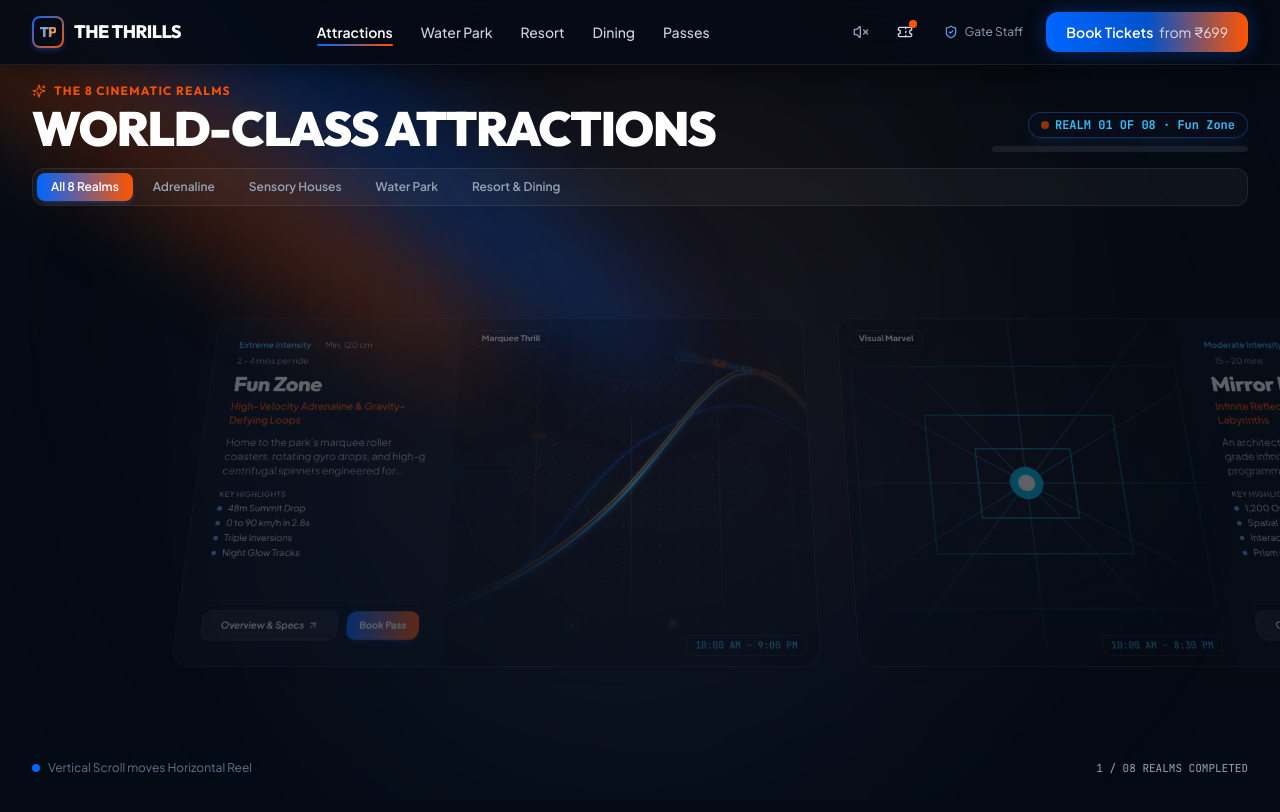
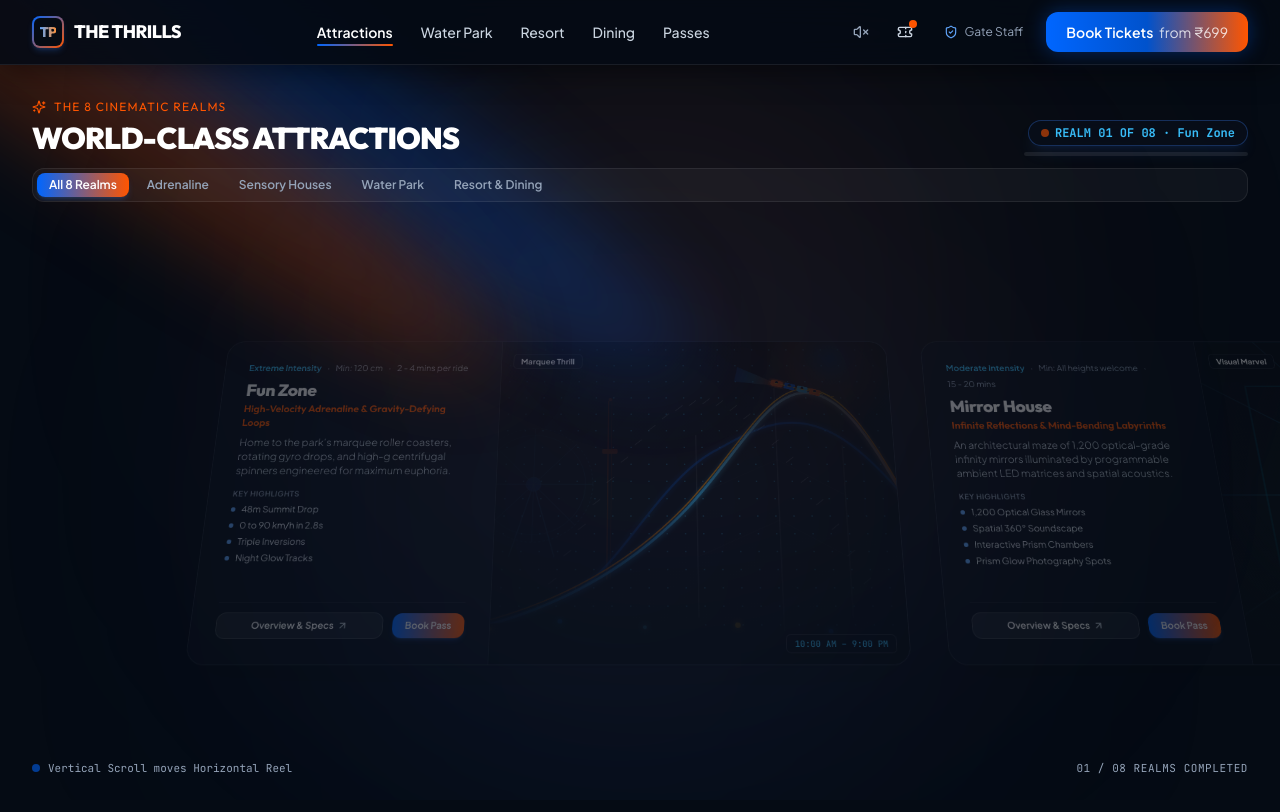
Before and after one commit to khrishChauhan/the-thrills, a Next.js app: page / in a window 1280 px wide. Shown: the top 812 px of the page. Built offline with nearby package versions, Linux system fonts and the light colour scheme.

Commit message:
refactor: optimize viewport height budget, negative space, and card hierarchy in AttractionsShowcase

```diff
--- a/src/components/AttractionsShowcase.tsx
+++ b/src/components/AttractionsShowcase.tsx
@@ -7,7 +7,7 @@ import {
   useTransform,
   useMotionValueEvent,
 } from "framer-motion";
-import { Sparkles, ArrowUpRight, Gauge, Clock, Ruler } from "lucide-react";
+import { Sparkles, ArrowUpRight } from "lucide-react";
 import { ATTRACTIONS, Attraction } from "@/data/attractions";
 import { CardContainer, CardBody, CardItem } from "@/components/ui/3d-card";
 import { Spotlight } from "@/components/ui/spotlight";
@@ -106,8 +106,8 @@ export function AttractionsShowcase({
       id="attractions"
       className="relative h-[550vh] bg-[#050B14]"
     >
-      {/* Pinned Viewport Container */}
-      <div className="sticky top-0 h-screen w-full overflow-hidden flex flex-col justify-between bg-[#050B14]">
+      {/* 100vh Pinned Viewport Container with Generous Top Navbar Clearance */}
+      <div className="sticky top-0 h-screen w-full overflow-hidden flex flex-col justify-between bg-[#050B14] pt-20 lg:pt-24 select-none">
         {/* Aceternity Sweeping Spotlights */}
         <Spotlight
           className="-top-40 left-0 md:left-60 md:-top-20"
@@ -118,36 +118,35 @@ export function AttractionsShowcase({
           fill="#FF5500"
         />
 
-        {/* High-blur Radial Backlights */}
+        {/* High-blur Radial Ambient Lights */}
         <div className="absolute top-1/4 left-1/4 w-[600px] h-[600px] bg-blue-600/10 blur-[150px] pointer-events-none rounded-full" />
         <div className="absolute bottom-1/4 right-1/4 w-[600px] h-[600px] bg-orange-600/10 blur-[160px] pointer-events-none rounded-full" />
 
-        {/* FLOATING TOP HUD & REALM TRACKER */}
-        <header className="relative z-20 pt-20 px-4 sm:px-8 max-w-7xl mx-auto w-full shrink-0">
-          <div className="flex flex-col md:flex-row md:items-end justify-between gap-4">
+        {/* COMPACT CINEMATIC HUD HEADER (Rows 1 & 2) */}
+        <header className="relative z-20 px-4 sm:px-8 max-w-7xl mx-auto w-full shrink-0">
+          {/* Row 1: Kicker & Title (Left) + Active Realm Tracker (Right) */}
+          <div className="flex flex-col md:flex-row md:items-end justify-between gap-3">
             <div>
-              <div className="inline-flex items-center gap-2 text-xs font-bold tracking-widest uppercase text-[#FF5500] mb-1 font-display">
+              <div className="inline-flex items-center gap-2 text-xs uppercase tracking-widest text-[#FF5500] mb-1 font-display">
                 <Sparkles className="w-3.5 h-3.5" />
                 <span>THE 8 CINEMATIC REALMS</span>
               </div>
-              <h2 className="text-2xl sm:text-4xl lg:text-5xl font-black text-white tracking-tight leading-tight font-display">
+              <h2 className="text-2xl lg:text-3xl font-black text-white tracking-tight leading-tight font-display">
                 WORLD-CLASS ATTRACTIONS
               </h2>
             </div>
 
-            {/* Right HUD: Active Realm Pill + Dynamic Progress Bar */}
-            <div className="flex flex-col items-start md:items-end gap-2">
-              <div className="flex items-center gap-2">
+            {/* Right: Floating Compact Pill + Progress Line */}
+            <div className="flex flex-col items-start md:items-end gap-1.5">
               <span className="px-3 py-1 rounded-full text-xs font-mono font-bold bg-[#080E1A]/90 text-sky-400 border border-blue-500/30 backdrop-blur-md shadow-lg shadow-blue-500/10 flex items-center gap-1.5">
                 <span className="w-2 h-2 rounded-full bg-[#FF5500] animate-pulse" />
                 <span>
                   REALM 0{activeRealmIndex} OF 08 · {currentAttraction.title}
                 </span>
               </span>
-              </div>
 
-              {/* Dynamic Realm Progress Bar Line */}
-              <div className="w-48 sm:w-64 h-1.5 bg-white/[0.08] rounded-full overflow-hidden relative">
+              {/* Slim Progress Line */}
+              <div className="w-44 sm:w-56 h-1 bg-white/[0.08] rounded-full overflow-hidden relative">
                 <motion.div
                   className="h-full bg-gradient-to-r from-[#0066FF] via-[#38BDF8] to-[#FF5500] rounded-full"
                   style={{ width: trackProgress }}
@@ -156,15 +155,15 @@ export function AttractionsShowcase({
             </div>
           </div>
 
-          {/* Filter Pills Header */}
-          <div className="flex items-center gap-1.5 p-1 bg-white/[0.04] border border-white/[0.08] rounded-xl overflow-x-auto max-w-full mt-4">
+          {/* Row 2: Filter Tabs with 32px-40px bottom margin clearance */}
+          <div className="flex items-center gap-1.5 p-1 bg-white/[0.04] border border-white/[0.08] rounded-xl overflow-x-auto max-w-full mt-3 mb-8 lg:mb-10">
             {FILTER_PILLS.map((pill) => {
               const isActive = selectedFilter === pill;
               return (
                 <button
                   key={pill}
                   onClick={() => handleJumpToCategory(pill)}
-                  className={`px-3.5 py-1.5 text-xs font-semibold rounded-lg transition-all duration-200 whitespace-nowrap shrink-0 ${
+                  className={`px-3 py-1 text-xs font-semibold rounded-lg transition-all duration-200 whitespace-nowrap shrink-0 ${
                     isActive
                       ? "bg-gradient-to-r from-[#0066FF] to-[#FF5500] text-white shadow-md shadow-blue-500/20"
                       : "text-slate-400 hover:text-white hover:bg-white/[0.05]"
@@ -177,12 +176,12 @@ export function AttractionsShowcase({
           </div>
         </header>
 
-        {/* 3D ZOOM-IN WRAPPER & HORIZONTAL REEL */}
+        {/* 3D REEL TRACK: FLOATING CENTRALLY IN THE REMAINING VIEWPORT */}
         <div
-          className="relative flex-1 flex items-center overflow-hidden w-full"
+          className="relative flex-1 flex items-center my-auto overflow-hidden w-full"
           style={{ perspective: "1200px" }}
         >
-          {/* Zoom and Pitch Animated Container */}
+          {/* Zoom & Pitch Animated Container */}
           <motion.div
             style={{
               scale,
@@ -196,24 +195,90 @@ export function AttractionsShowcase({
             {!isMobile ? (
               <motion.div
                 style={{ x }}
-                className="flex items-center gap-8 sm:gap-12 px-6 sm:px-12 w-max"
+                className="flex items-center gap-8 lg:gap-12 px-8 sm:px-16 w-max"
               >
-                {ATTRACTIONS.map((attraction, idx) => (
+                {ATTRACTIONS.map((attraction) => (
                   <div
                     key={attraction.id}
-                    className="w-[85vw] sm:w-[680px] lg:w-[820px] shrink-0"
+                    className="w-[82vw] max-w-[960px] lg:w-[920px] h-[480px] lg:h-[500px] max-h-[56vh] shrink-0"
                   >
-                    <CardContainer containerClassName="py-2">
-                      <CardBody className="relative rounded-3xl overflow-hidden border border-white/[0.08] bg-[#09111E]/80 backdrop-blur-xl transition-all duration-300 hover:border-white/[0.2] shadow-2xl p-0">
-                        <div className="grid grid-cols-1 lg:grid-cols-12 min-h-[460px] sm:min-h-[480px] items-stretch">
-                          {/* Visual Panel */}
+                    <CardContainer containerClassName="h-full w-full py-0" className="h-full w-full">
+                      <CardBody className="relative h-full w-full rounded-3xl overflow-hidden border border-white/[0.08] bg-[#09111E]/80 backdrop-blur-xl transition-all duration-300 hover:border-white/[0.2] shadow-2xl p-0">
+                        <div className="grid grid-cols-1 lg:grid-cols-12 h-full items-stretch">
+                          {/* Left Column: Text & Specs (5 cols) */}
+                          <div className="lg:col-span-5 p-6 lg:p-8 flex flex-col justify-between h-full bg-[#080E1A]/60 border-r border-white/[0.06]">
+                            <div>
+                              {/* Metadata */}
+                              <CardItem
+                                translateZ="30"
+                                className="flex items-center gap-2 text-xs text-slate-400 mb-2 flex-wrap"
+                              >
+                                <span className="font-semibold text-sky-400">
+                                  {attraction.intensity}
+                                </span>
+                                <span aria-hidden="true">·</span>
+                                <span>{attraction.minHeight}</span>
+                                <span aria-hidden="true">·</span>
+                                <span>{attraction.duration}</span>
+                              </CardItem>
+
+                              {/* Title & Subtitle */}
+                              <CardItem translateZ="40">
+                                <h3 className="text-xl lg:text-2xl font-extrabold text-white tracking-tight mb-0.5 font-display">
+                                  {attraction.title}
+                                </h3>
+                                <p className="text-xs lg:text-sm font-semibold text-[#FF5500] mb-2 font-display">
+                                  {attraction.subtitle}
+                                </p>
+                              </CardItem>
+
+                              {/* Description */}
+                              <CardItem translateZ="20">
+                                <p className="text-xs lg:text-sm text-slate-300 line-clamp-2 lg:line-clamp-3 leading-relaxed mb-4 font-light">
+                                  {attraction.description}
+                                </p>
+                              </CardItem>
+
+                              {/* Highlights */}
+                              <CardItem translateZ="35" className="space-y-1.5 mb-4">
+                                <div className="text-[10px] uppercase tracking-wider text-slate-400 font-semibold mb-1">
+                                  Key Highlights
+                                </div>
+                                {attraction.highlights.map((highlight, hIdx) => (
                                   <div
-                            className={`lg:col-span-7 relative h-[250px] sm:h-[300px] lg:h-auto overflow-hidden ${
-                              attraction.visualOrder === "left"
-                                ? "lg:order-1"
-                                : "lg:order-2"
-                            }`}
+                                    key={hIdx}
+                                    className="flex items-center gap-2 text-xs text-slate-200"
                                   >
+                                    <span className="w-1.5 h-1.5 rounded-full bg-blue-400 shrink-0" />
+                                    <span>{highlight}</span>
+                                  </div>
+                                ))}
+                              </CardItem>
+                            </div>
+
+                            {/* Action Buttons */}
+                            <CardItem
+                              translateZ="80"
+                              className="flex items-center gap-3 pt-3 border-t border-white/[0.08] w-full"
+                            >
+                              <button
+                                onClick={() => onOpenSpecs(attraction)}
+                                className="flex-1 py-2 px-4 rounded-xl text-xs font-semibold text-white bg-white/[0.08] hover:bg-white/[0.14] border border-white/[0.12] transition-colors flex items-center justify-center gap-1 group/btn"
+                              >
+                                <span>Overview &amp; Specs</span>
+                                <ArrowUpRight className="w-3.5 h-3.5 text-slate-300 group-hover/btn:translate-x-0.5 group-hover/btn:-translate-y-0.5 transition-transform" />
+                              </button>
+                              <button
+                                onClick={() => onBookPass(attraction)}
+                                className="py-2 px-4 rounded-xl text-xs font-semibold text-white bg-gradient-to-r from-[#0066FF] to-[#FF5500] hover:opacity-95 shadow-md shadow-blue-500/20 hover:scale-[1.02] active:scale-[0.98] transition-all whitespace-nowrap"
+                              >
+                                Book Pass
+                              </button>
+                            </CardItem>
+                          </div>
+
+                          {/* Right Column: Vector Art Visual (7 cols) */}
+                          <div className="lg:col-span-7 h-full relative overflow-hidden bg-[#0A1118]">
                             <CardItem
                               translateZ="60"
                               className="w-full h-full relative"
@@ -237,95 +302,17 @@ export function AttractionsShowcase({
                                 <div className="absolute inset-0 bg-gradient-to-r from-[#050B14]/80 via-transparent to-[#050B14]/70 pointer-events-none" />
                               </div>
 
-                              {/* Badges */}
+                              {/* Badges with text-[11px] */}
                               <div className="absolute top-4 left-4 z-20">
-                                <span className="px-3 py-1 rounded-md text-xs font-bold bg-[#050B14]/85 text-white border border-white/10 backdrop-blur-md shadow-lg">
+                                <span className="px-2.5 py-1 rounded-md text-[11px] font-bold bg-[#050B14]/85 text-white border border-white/10 backdrop-blur-md shadow-lg">
                                   {attraction.tagBadge}
                                 </span>
                               </div>
                               <div className="absolute bottom-4 right-4 z-20">
-                                <span className="px-2.5 py-1 rounded-md text-xs font-mono bg-[#050B14]/80 text-sky-400 border border-white/10 shadow-lg">
+                                <span className="px-2.5 py-1 rounded-md text-[11px] font-mono bg-[#050B14]/80 text-sky-400 border border-white/10 shadow-lg">
                                   {attraction.scheduleBadge}
                                 </span>
                               </div>
-                            </CardItem>
-                          </div>
-
-                          {/* Content Panel */}
-                          <div
-                            className={`lg:col-span-5 p-6 sm:p-8 flex flex-col justify-between ${
-                              attraction.visualOrder === "left"
-                                ? "lg:order-2"
-                                : "lg:order-1"
-                            }`}
-                          >
-                            <div>
-                              {/* Metadata */}
-                              <CardItem
-                                translateZ="30"
-                                className="flex items-center gap-2 text-xs text-slate-400 mb-2 flex-wrap"
-                              >
-                                <span className="font-semibold text-sky-400">
-                                  {attraction.intensity}
-                                </span>
-                                <span aria-hidden="true">·</span>
-                                <span>{attraction.minHeight}</span>
-                                <span aria-hidden="true">·</span>
-                                <span>{attraction.duration}</span>
-                              </CardItem>
-
-                              {/* Title & Subtitle */}
-                              <CardItem translateZ="40">
-                                <h3 className="text-2xl sm:text-3xl font-extrabold text-white tracking-tight mb-1 font-display">
-                                  {attraction.title}
-                                </h3>
-                                <p className="text-xs sm:text-sm font-medium text-[#FF5500] mb-3">
-                                  {attraction.subtitle}
-                                </p>
-                              </CardItem>
-
-                              {/* Description */}
-                              <CardItem translateZ="20">
-                                <p className="text-xs sm:text-sm text-slate-300 leading-relaxed font-light mb-4 line-clamp-3">
-                                  {attraction.description}
-                                </p>
-                              </CardItem>
-
-                              {/* Highlights */}
-                              <CardItem translateZ="35" className="space-y-1 mb-6">
-                                <div className="text-[10px] uppercase tracking-wider text-slate-400 font-semibold mb-1">
-                                  Key Highlights
-                                </div>
-                                {attraction.highlights.map((highlight, hIdx) => (
-                                  <div
-                                    key={hIdx}
-                                    className="flex items-center gap-2 text-xs text-slate-200"
-                                  >
-                                    <span className="w-1.5 h-1.5 rounded-full bg-blue-400 shrink-0" />
-                                    <span>{highlight}</span>
-                                  </div>
-                                ))}
-                              </CardItem>
-                            </div>
-
-                            {/* Action Buttons */}
-                            <CardItem
-                              translateZ="80"
-                              className="flex items-center gap-3 pt-3 border-t border-white/[0.08] w-full"
-                            >
-                              <button
-                                onClick={() => onOpenSpecs(attraction)}
-                                className="flex-1 py-2.5 px-3 rounded-xl text-xs font-semibold text-white bg-white/[0.08] hover:bg-white/[0.14] border border-white/[0.12] transition-colors flex items-center justify-center gap-1 group/btn"
-                              >
-                                <span>Overview &amp; Specs</span>
-                                <ArrowUpRight className="w-3.5 h-3.5 text-slate-300 group-hover/btn:translate-x-0.5 group-hover/btn:-translate-y-0.5 transition-transform" />
-                              </button>
-                              <button
-                                onClick={() => onBookPass(attraction)}
-                                className="py-2.5 px-4 rounded-xl text-xs font-bold text-white bg-gradient-to-r from-[#0066FF] to-[#FF5500] hover:opacity-95 shadow-md shadow-blue-500/20 hover:scale-[1.02] active:scale-[0.98] transition-all whitespace-nowrap"
-                              >
-                                Book Pass
-                              </button>
                             </CardItem>
                           </div>
                         </div>
@@ -336,13 +323,13 @@ export function AttractionsShowcase({
               </motion.div>
             ) : (
               /* Mobile Touch-Swipeable Fallback Container */
-              <div className="w-full overflow-x-auto flex items-center gap-6 px-4 py-4 snap-x snap-mandatory">
+              <div className="w-full overflow-x-auto flex items-center gap-5 px-4 py-2 snap-x snap-mandatory">
                 {ATTRACTIONS.map((attraction) => (
                   <div
                     key={attraction.id}
-                    className="w-[88vw] shrink-0 snap-center rounded-3xl overflow-hidden border border-white/[0.08] bg-[#09111E]/90 backdrop-blur-xl shadow-2xl p-5"
+                    className="w-[85vw] max-w-[380px] shrink-0 snap-center rounded-3xl overflow-hidden border border-white/[0.08] bg-[#09111E]/95 backdrop-blur-xl shadow-2xl p-5"
                   >
-                    <div className="relative h-44 rounded-2xl overflow-hidden mb-4">
+                    <div className="relative h-40 rounded-2xl overflow-hidden mb-3">
                       <div
                         className={`absolute inset-0 ${attraction.bgClass}`}
                       />
@@ -353,15 +340,15 @@ export function AttractionsShowcase({
                         className="absolute inset-0 w-full h-full pointer-events-none"
                         dangerouslySetInnerHTML={{ __html: attraction.svg }}
                       />
-                      <span className="absolute top-3 left-3 px-2.5 py-0.5 rounded text-[10px] font-bold bg-[#050B14]/85 text-white border border-white/10">
+                      <span className="absolute top-3 left-3 px-2 py-0.5 rounded text-[10px] font-bold bg-[#050B14]/85 text-white border border-white/10">
                         {attraction.tagBadge}
                       </span>
                     </div>
 
-                    <div className="text-xs text-sky-400 font-semibold mb-1">
+                    <div className="text-[11px] text-sky-400 font-semibold mb-1">
                       {attraction.intensity} · {attraction.duration}
                     </div>
-                    <h3 className="text-xl font-extrabold text-white font-display mb-1">
+                    <h3 className="text-lg font-extrabold text-white font-display mb-0.5">
                       {attraction.title}
                     </h3>
                     <p className="text-xs text-[#FF5500] font-medium mb-3">
@@ -371,13 +358,13 @@ export function AttractionsShowcase({
                     <div className="flex items-center gap-2 pt-2 border-t border-white/[0.08]">
                       <button
                         onClick={() => onOpenSpecs(attraction)}
-                        className="flex-1 py-2 px-3 rounded-lg text-xs font-semibold text-white bg-white/[0.08]"
+                        className="flex-1 py-1.5 px-3 rounded-lg text-xs font-semibold text-white bg-white/[0.08]"
                       >
                         Specs ↗
                       </button>
                       <button
                         onClick={() => onBookPass(attraction)}
-                        className="py-2 px-4 rounded-lg text-xs font-bold text-white bg-gradient-to-r from-[#0066FF] to-[#FF5500]"
+                        className="py-1.5 px-3.5 rounded-lg text-xs font-semibold text-white bg-gradient-to-r from-[#0066FF] to-[#FF5500]"
                       >
                         Book Pass
                       </button>
@@ -389,14 +376,16 @@ export function AttractionsShowcase({
           </motion.div>
         </div>
 
-        {/* BOTTOM HUD / SCROLL HINT */}
-        <div className="relative z-20 pb-6 px-4 sm:px-8 max-w-7xl mx-auto w-full flex items-center justify-between text-xs text-slate-500">
+        {/* BOTTOM HUD & MICRO-INDICATORS */}
+        <div className="relative z-20 pb-5 lg:pb-6 pt-3 px-4 sm:px-8 max-w-7xl mx-auto w-full flex items-center justify-between text-xs text-slate-500">
           <div className="flex items-center gap-2">
-            <span className="inline-block w-2 h-2 rounded-full bg-[#0066FF]" />
-            <span>Vertical Scroll moves Horizontal Reel</span>
+            <span className="inline-block w-2 h-2 rounded-full bg-[#0066FF] animate-pulse" />
+            <span className="text-[11px] text-slate-400 font-mono">
+              Vertical Scroll moves Horizontal Reel
+            </span>
           </div>
-          <div className="font-mono text-[11px] text-slate-400">
-            {activeRealmIndex} / 08 REALMS COMPLETED
+          <div className="text-[11px] text-slate-400 font-mono tracking-wider">
+            0{activeRealmIndex} / 08 REALMS COMPLETED
           </div>
         </div>
       </div>
```
Lines whose indentation alone changed are shown as unchanged.
